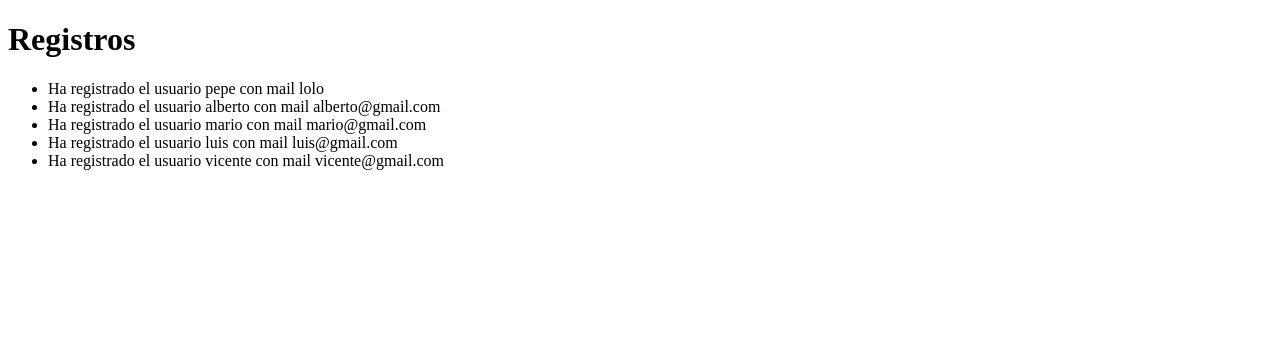
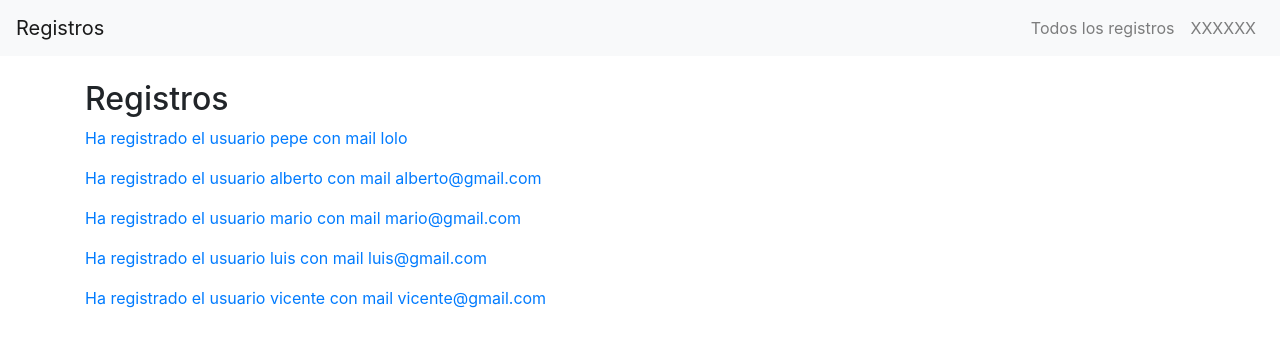
Before and after one commit to gcastrosantacroce/proyecto-final-python-coder-54130, a Django app: template proyecto_final_coder/application1/templates/list.html in a window 1280 px wide. Shown: the top 347 px of the page. Run offline with Django 5.2, Linux system fonts and the light colour scheme; the template is opened without the code that fills it: values that come from a table or form of the project are taken from there, others are empty; data comes from the database, SQL or seed files in the repository; some libraries are stand-ins or nearby versions.

Commit message:
clase 19

```diff
--- a/proyecto_final_coder/application1/templates/base.html
+++ b/proyecto_final_coder/application1/templates/base.html
@@ -11,17 +11,17 @@
 <body>
     <!-- Navbar -->
     <nav class="navbar navbar-expand-lg navbar-light bg-light">
-        <a class="navbar-brand" href="/application1">Reservas</a>
+        <a class="navbar-brand" href="/application1">Registros</a>
         <button class="navbar-toggler" type="button" data-toggle="collapse" data-target="#navbarNav" aria-controls="navbarNav" aria-expanded="false" aria-label="Toggle navigation">
             <span class="navbar-toggler-icon"></span>
         </button>
         <div class="collapse navbar-collapse" id="navbarNav">
             <ul class="navbar-nav ml-auto">
                 <li class="nav-item">
-                    <a class="nav-link" href="/application1/list">Todas las Reservas</a>
+                    <a class="nav-link" href="/application1/list">Todos los registros</a>
                 </li>
                 <li class="nav-item">
-                    <a class="nav-link" href="{% url 'bookings-list' %}">XXXXXX</a>
+                    <a class="nav-link" href="{% url 'application1-list' %}">XXXXXX</a>
                 </li>
             </ul>
         </div>
--- a/proyecto_final_coder/application1/templates/home.html
+++ b/proyecto_final_coder/application1/templates/home.html
@@ -2,6 +2,6 @@
 
 {% block content %}
 <section>
-    <h2>Bienvendios a la home de Reservas!</h2>
+    <h2>Bienvendios a la home de Registros!</h2>
 </section>
 {% endblock %}
--- a/proyecto_final_coder/application1/templates/list.html
+++ b/proyecto_final_coder/application1/templates/list.html
@@ -1,18 +1,18 @@
-<!DOCTYPE html>
-<html>
-<head>
-    <title> Registros </title>
-</head>
-<body>
-    <h1>Registros</h1>
-    <ul>
-    {% for registro in registros %}
-        {% if registro.mail == "multidestino" %}
-            <li>{{ registro }}  --------------------------------- </li>
-        {% else %}
-            <li>{{ registro }} </li>
-        {% endif %}
-    {% endfor %}
-    </ul>
-</body>
-</html>
+{% extends 'base.html' %}
+
+{% block title %} Listado de Registros {% endblock %}
+
+{% block content %}
+<section>
+    <h2>Registros</h2>
+    <div class="registros-list">
+        {% for registro in registros %}
+            <div class="discussion-item">
+                <p><a href="http://google.com">{{ registro }}</a></p>
+            </div>
+        {% empty %}
+            <p>No hay registros disponibles.</p>
+        {% endfor %}
+    </div>
+</section>
+{% endblock %}
```
